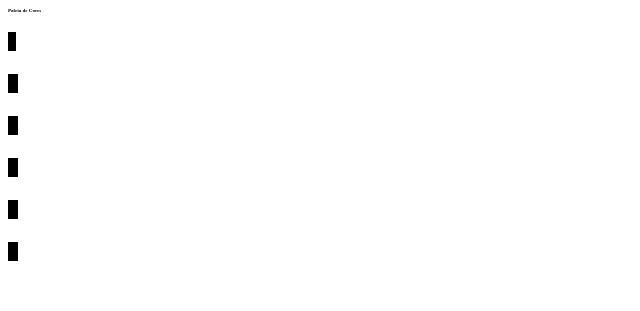
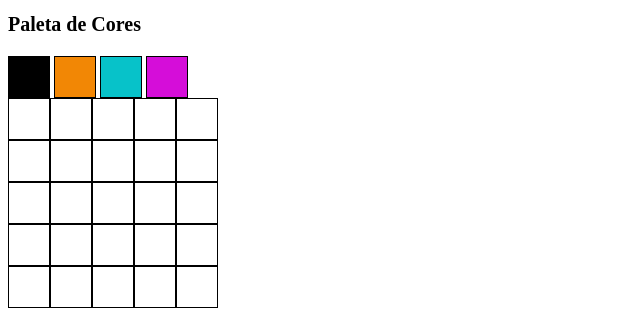
Before and after one commit to DouglasD18/pixels-art, a website: page index.html in a window 1280 px wide. Shown: the whole page, without its empty margins (0-640 px from the left). Drawn offline with Linux system fonts and the light colour scheme.

Commit message:
Resolução do quinto requisito.

```diff
--- a/script.js
+++ b/script.js
@@ -1,6 +1,5 @@
 let quadro = document.getElementById('pixel-board');
-quadro.style.display = 'block';
-quadro.style.height = '204px'
+
 let vertical = 1;
 let horizontal = 1;
 
@@ -15,18 +14,3 @@ for (let i = 0; i < 5; i++) {
         horizontal += 1;
     }
 }
-
-let linhas = document.getElementsByClassName('linha');
-for (let i = 0; i < linhas.length; i++) {
-    linhas[i].style.height = '42px';
-    linhas[i].style.width = '210px';
-}
-
-let estilo = document.getElementsByClassName('pixel');
-for (let i = 0; i < estilo.length; i++) {
-    estilo[i].style.display = 'inline'
-    estilo[i].style.backgroundColor = 'white';
-    estilo[i].style.width = '40px';
-    estilo[i].style.height = '40px';
-    estilo[i].style.border = '1px solid black';
-}
--- a/style.css
+++ b/style.css
@@ -1,6 +1,10 @@
+*{
+
+}
+
 #title{
     margin-bottom: 20px;
-    font-size: 5px;
+    font-size: 20px;
 }
 
 #color-palette{
@@ -9,7 +13,7 @@
 
 .color {
     border: 1px solid black;
-    display: inline;
+    display: inline-block;
     width: 40px;
     height: 40px;
 }
@@ -29,3 +33,20 @@
 #pink {
     background-color: #D50DD9;
 }
+
+#pixel-board{
+    height: 210px;
+    width: 210px;
+}
+
+.linha{
+    height: 42px;
+}
+
+.pixel{
+    display: inline-block;
+    background-color: white;
+    width: 40px;
+    height: 40px;
+    border: 1px solid black;
+}
```
Also changed, not shown: cypress/screenshots/project.spec.js/9 - Crie um botão que, ao ser clicado, limpa o quadro preenchendo a cor de todos seus pixels com branco -- Verifica se o botão tem o `id` denominado `clear-board` (failed).png (deleted), 5 other files.
